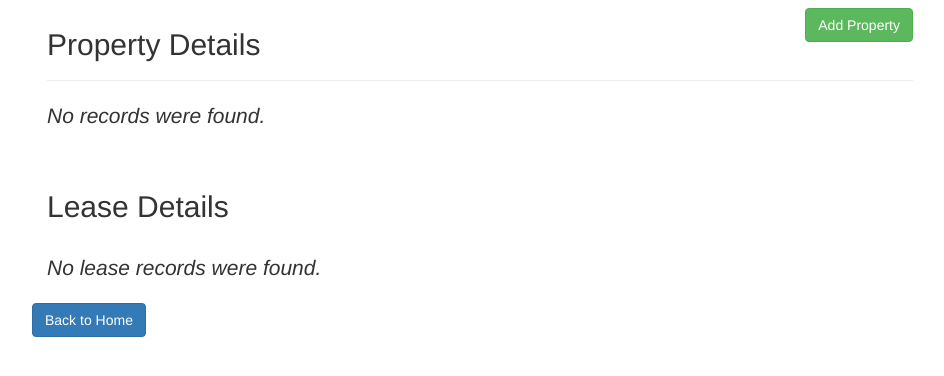
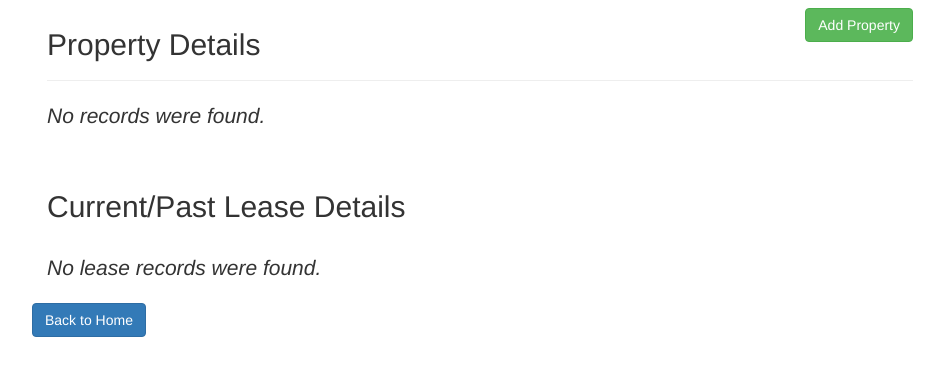
Before and after one commit to mayrasolorio/databases-group-project, a PHP site: page /PropertyAndLease.php in a window 1280 px wide. Shown: the part 215-591 px from the top of the page, without its empty margins (160-1104 px from the left). Run offline with PHP 8.4, Linux system fonts and the light colour scheme; data that the repository does not hold is empty.

Commit message:
Changed lease details header to show current/past leases

```diff
--- a/PropertyAndLease.php
+++ b/PropertyAndLease.php
@@ -142,7 +142,7 @@
 		            echo "ERROR: Could not able to execute $sql. <br>" . mysqli_error($link);
 		        }
 
-                echo "<br> <h2>Lease Details</h2> <br>";
+                echo "<br> <h2>Current/Past Lease Details</h2> <br>";
                 $sql2 = "
                 SELECT
                     LeaseId,
```
